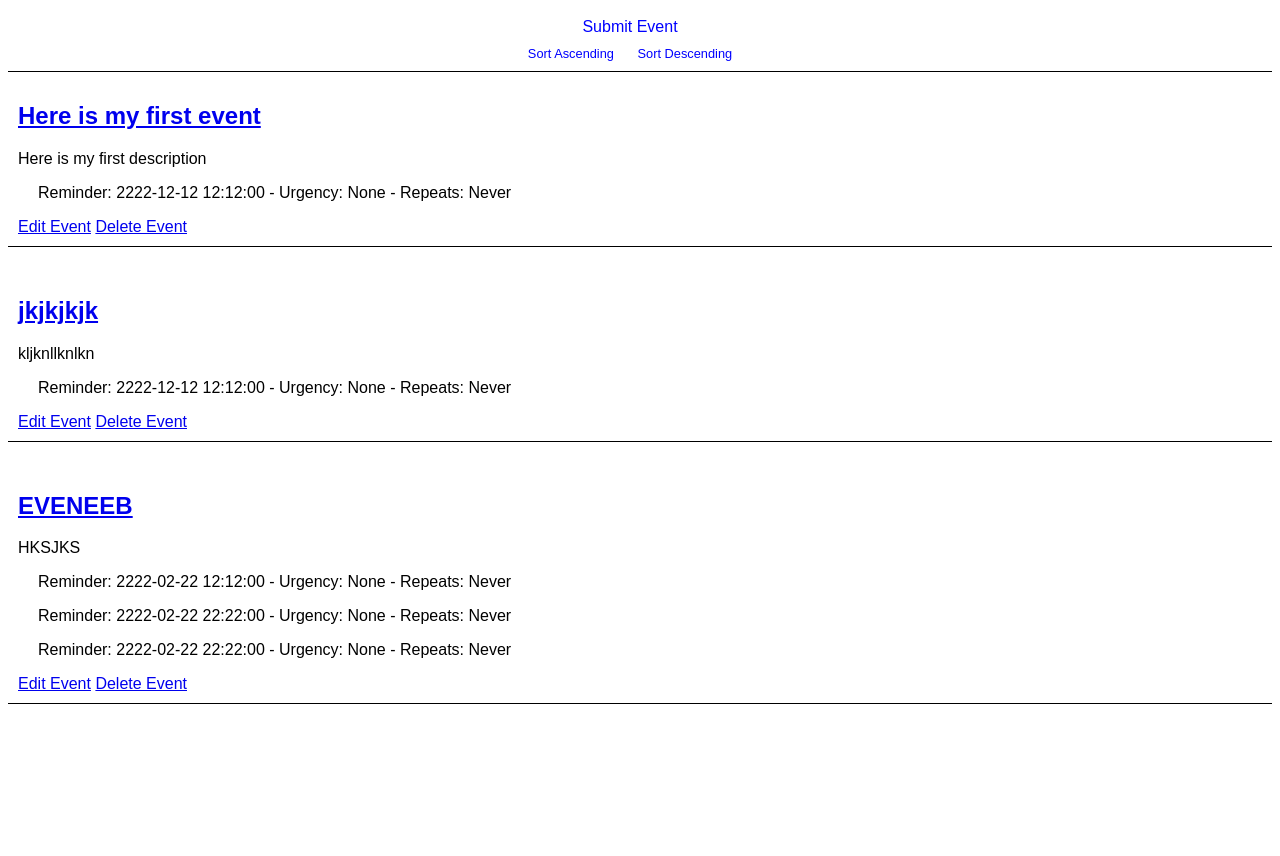
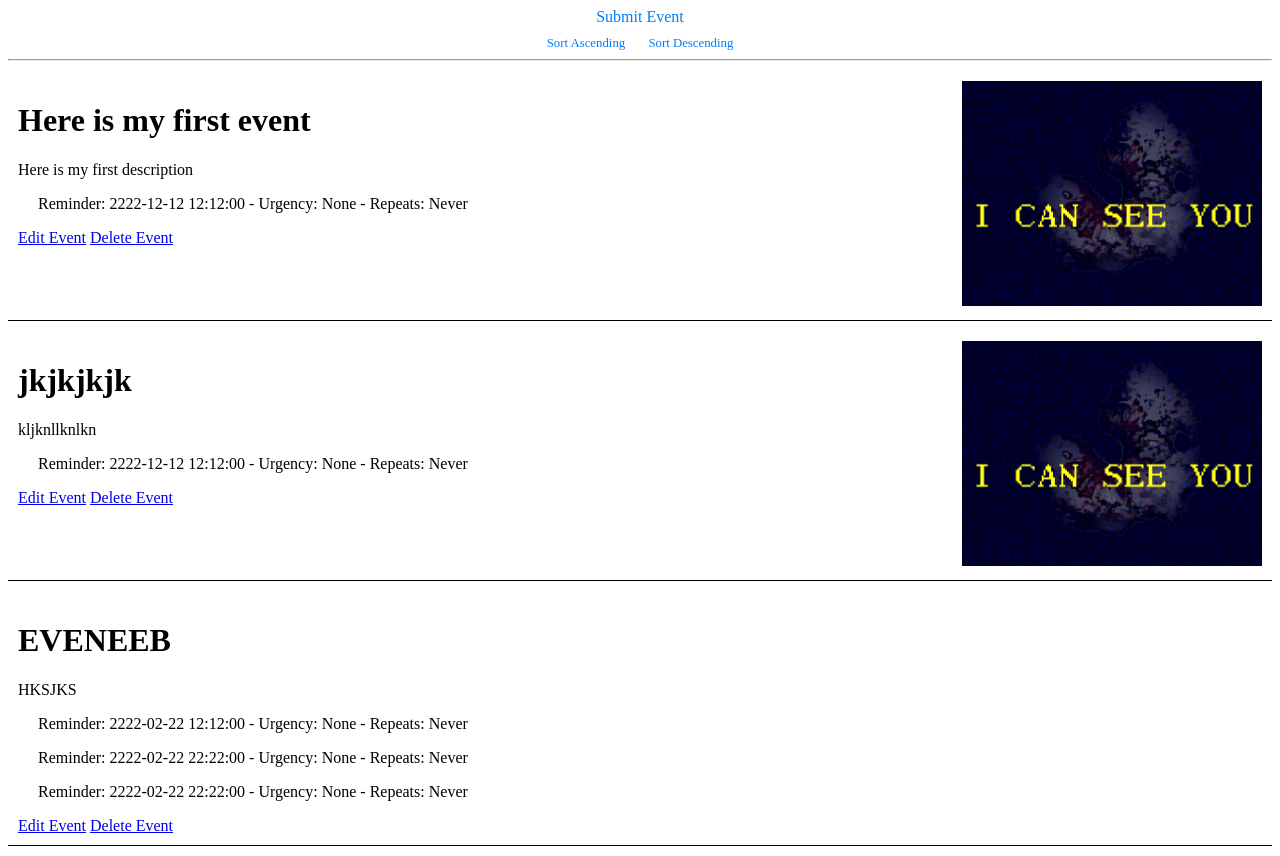
Before and after one commit to Halophilus/PiTime, a Flask app: page /events in a window 1280 px wide. Before the commit the page ends 704 px from the top, so only its background shows below. Run offline with Flask 3, Linux system fonts and the light colour scheme.

Commit message:
Add revised event page
There are now images associated with each event, and events can be 'deleted' with event_lock flag

```diff
--- a/PiTime/Template/app.py
+++ b/PiTime/Template/app.py
@@ -1,12 +1,13 @@
 from flask import Flask, render_template, request, redirect, url_for, flash, abort, request
 from datetime import datetime
-import re
-import os
+import re, os
+from glob import glob
 from models import db, Event, Reminder
-from werkzeug.utils import secure_filename
 
 app = Flask(__name__, template_folder=os.path.join(os.path.dirname(os.path.abspath(__file__)), 'templates'))
-image_folder = os.path.join(app.root_path, 'images')
+
+
+image_folder = os.path.join(app.root_path, 'static')
 
 if not os.path.exists(image_folder):
     os.makedirs(image_folder)
@@ -26,6 +27,44 @@ with app.app_context(): # creates a background environment to keep track of appl
 @app.route("/") # When accessing the root website, which shows the alarm submission form
 def index():
     return render_template("index.html")
+
+@app.route('/submit', methods=['POST']) # HTTP verb called for sending data to a server when host/submit URL is called
+def submit():
+    '''
+    Uses functions parse_form_data and add_event_reminders to convert user input into Event and Reminder objects
+    '''
+    event_title, event_description, reminders = parse_form_data(request.form)
+
+    reminder_dates = [reminder['date'] for reminder in reminders]
+    reminder_times = [reminder['time'] for reminder in reminders]
+
+    valid, error_messages = validate_reminders(reminder_dates, reminder_times) # Error handling for user input problems
+
+    if not valid:
+        for message in error_messages:
+            flash(message)
+            return redirect(url_for('index'))
+
+    try:
+        event_id = add_event_and_reminders(event_title, event_description, reminders)
+        flash(f"{event_title} added successfully!")
+
+        if 'event_image' in request.files:
+            file = request.files['event_image']
+            if file.filename != '':
+                allowed_extensions = {'png', 'jpg', 'jpeg', 'gif'}
+                if not('.' in file.filename and file.filename.rsplit('.', 1)[1].lower() in allowed_extensions):
+                    flash("File must be an image of the extension png, jpg, jpeg, or gif.")
+                else:
+                    _, file_extension = os.path.splitext(file.filename)
+                    new_filename = f"{event_id}{file_extension}"
+                    file_path = os.path.join(app.config['UPLOAD_FOLDER'], new_filename)
+                    file.save(file_path)
+
+        return redirect(url_for('index'))
+    except Exception as ex:
+        flash("An error occurred: " + str(ex))
+        return redirect(url_for('index'))
 
 def validate_reminders(reminder_dates, reminder_times):
     '''
@@ -160,46 +199,6 @@ def add_event_and_reminders(event_title, event_description, reminders_data):
 
     return current_event.id
 
-@app.route('/submit', methods=['POST']) # HTTP verb called for sending data to a server when host/submit URL is called
-def submit():
-    '''
-    Uses functions parse_form_data and add_event_reminders to convert user input into Event and Reminder objects
-    '''
-    event_title, event_description, reminders = parse_form_data(request.form)
-
-    reminder_dates = []
-    reminder_times = []
-    for reminder in reminders:
-        reminder_dates.append(reminder['date'])
-        reminder_times.append(reminder['time'])
-    valid, error_messages = validate_reminders(reminder_dates, reminder_times) # Error handling for user input problems
-
-    if not valid:
-        for message in error_messages:
-            flash(message)
-            return redirect(url_for('index'))
-
-    try:
-        event_id = add_event_and_reminders(event_title, event_description, reminders)
-        flash(f"{event_title} added successfully!")
-
-        if 'event_image' in request.files:
-            file = request.files['event_image']
-            if file.filename != '':
-                allowed_extensions = {'png', 'jpg', 'jpeg', 'gif'}
-                if not('.' in file.filename and file.filename.rsplit('.', 1)[1].lower() in allowed_extensions):
-                    flash("File must be an image of the extension png, jpg, jpeg, or gif.")
-                else:
-                    _, file_extension = os.path.splitext(file.filename)
-                    new_filename = f"{event_id}{file_extension}"
-                    file_path = os.path.join(app.config['UPLOAD_FOLDER'], new_filename)
-                    file.save(file_path)
-
-        return redirect(url_for('index'))
-    except Exception as ex:
-        flash("An error occurred: " + str(ex))
-        return redirect(url_for('index'))
-
 @app.route('/unlock/<path:key>')
 def key_check(key):
     '''
@@ -242,31 +241,66 @@ def read_unlock_val(file):
 def events():
     sort_order = request.args.get('sort', 'desc')  # Default sort order is descending
 
-    events = Event.query.all()
+    events = Event.query.filter_by(event_lock = False).all() # Pull all events from the database that haven't been deactivated
+    print(events)
+    events_with_images = []
     events_with_reminders = []
+    try:
+        events_with_reminders = relevant_events_filter(events)
+        events_with_images = add_image_filepath_to_event_dictionary(events_with_reminders)
+        print(events_with_images)
+    except TypeError as ex:
+        print("No events have been created yet")
+    # Sort events by their most recent reminder. My friend Ethan helped me with this part I'll be honest I have no idea how it works
+    if sort_order == 'desc':
+        events_with_images.sort(key=lambda e: max(r.date_time for r in e['reminders']), reverse=True)
+    else:
+        events_with_images.sort(key=lambda e: min(r.date_time for r in e['reminders']))
 
-    for event in events:
-        reminders = Reminder.query.filter_by(event_id=event.id).all()
-        all_locked = all(reminder.reminder_lock for reminder in reminders)
-        event_data = {
-            'id': event.id,
-            'title': event.title,
-            'description': event.description,
-            'reminders': reminders,
-            'all_locked': all_locked
-        }
-        events_with_reminders.append(event_data)
+    return render_template('events.html', events=events_with_images, sort_order=sort_order)
 
-    # Sort events by their most recent reminder. My friend Evan helped me with this part I'll be honest I have no idea how it works
-    if sort_order == 'desc':
-        events_with_reminders.sort(key=lambda e: max(r.date_time for r in e['reminders']), reverse=True)
-    else:
-        events_with_reminders.sort(key=lambda e: min(r.date_time for r in e['reminders']))
+def add_image_filepath_to_event_dictionary(events_with_reminders):
+    '''
+        Function: The Event object lacks an attribute that associates the object with an image filepath
+        Args:
+            events_with_reminders (list): contains a series of dictionaries containing the event data for all relevant objects to be displayed
+        Returns:
+            events_with_reminders (list): A modified list containing file paths when relevant, default image is None
+    '''
+    for event in events_with_reminders:
+        event['image_path'] = None
+        for ext in ['png', 'jpg', 'jpeg', 'gif']:
+            possible_path = os.path.join('static', f"{event['id']}.{ext}")
+            full_path = os.path.join(app.root_path, possible_path)
+            if os.path.isfile(full_path):
+                event['image_path'] = f"{event['id']}.{ext}"
+                break
+    return events_with_reminders
 
-    return render_template('events.html', events=events_with_reminders, sort_order=sort_order)
-
-
-
+def relevant_events_filter(events_query):
+    '''
+        Function: Takes an Event Query object and filters out deactivated Event objects, and Events with no reminders parsing the data into a list of dictionaries for interpretation at the scripting level
+        Args:
+            events_query (Query), a query containing Event instances
+        Returns:
+            events_with_reminders (list), a list of dictionaries containing all the data to be handled by the HTML form
+    '''
+    events_with_reminders = []
+    for event in events_query:
+        try:
+            reminders = Reminder.query.filter_by(event_id=event.id).all()
+            all_locked = all(reminder.reminder_lock for reminder in reminders) # If all the reminders are spent, tested using a tuple comprehension and the all function
+            event_data = {
+                'id': event.id,
+                'title': event.title,
+                'description': event.description,
+                'reminders': reminders, # These objects can now be readily queries
+                'all_locked': all_locked # This is used to determine whether or not an entry will be grayed out
+            }
+            events_with_reminders.append(event_data)
+        except ValueError as e:
+            print(f"No reminders associated with this event, {e}")
+    return events_with_reminders
 
 if __name__ == "__main__":
     app.run(debug=True)
--- a/PiTime/Template/models.py
+++ b/PiTime/Template/models.py
@@ -13,8 +13,7 @@ class Event(db.Model): # Objects are not being stored in memory and thus do not
     id = db.Column(db.Integer, primary_key=True)
     title = db.Column(db.String(120), nullable=False)
     description = db.Column(db.String(500))
-    # event_lock = db.Column(db.Boolean, default = False)
-    # image_path
+    event_lock = db.Column(db.Boolean, default = False)
     reminders = db.relationship('Reminder', backref='event', lazy='dynamic') # Enabeles a 1 event to many reminders configuration
 
 class Reminder(db.Model):
--- a/PiTime/Template/templates/events.html
+++ b/PiTime/Template/templates/events.html
@@ -3,13 +3,16 @@
 <head>
     <title>Event and Reminder Management</title>
     <style>
-        body {
-            font-family: Arial, sans-serif;
-        }
         .event-container {
+            display: flex;
+            justify-content: space-between;
+            align-items: flex-start;
             border-bottom: 1px solid black;
             padding: 10px;
-            margin-bottom: 20px;
+            margin-bottom: 10px;
+        }
+        .event-details {
+            width: 80%; /* Adjust as needed */
         }
         .reminder {
             margin-left: 20px;
@@ -18,15 +21,18 @@
             color: gray;
         }
         .nav-bar {
-            background-color: white;
-            padding: 10px;
             text-align: center;
-            border-bottom: 1px solid black;
+            margin-bottom: 10px;
         }
         .nav-bar a {
-            color: blue;
+            margin: 0 10px;
             text-decoration: none;
-            margin-right: 20px;
+            color: #007bff;
+        }
+        .event-image img {
+            max-width: 300px;
+            max-height: 300px;
+            object-fit: cover; /* Ensures the image is cropped to fit */
         }
     </style>
 </head>
@@ -43,16 +49,16 @@
             <a href="{{ url_for('events', sort='asc') }}">Sort Ascending</a>
             <a href="{{ url_for('events', sort='desc') }}">Sort Descending</a>
         </div>
+        <hr>
     </div>
 
     <!-- Events Section -->
     <div>
         {% for event in events %}
             <div class="event-container {{ 'grayed-out' if event.all_locked else '' }}">
-                <!-- Event Title as a Link -->
-                <a href="/event/{{ event.id }}">
-                    <h2>{{ event.title }}</h2>
-                </a>
+                <!-- Event Details -->
+                <div class="event-details">
+                    <h1>{{ event.title }}</h1>
                     <p>{{ event.description }}</p>
 
                     <!-- Display reminders for this event -->
@@ -64,10 +70,19 @@
                     <a href="/edit-event/{{ event.id }}" class="edit-btn">Edit Event</a>
                     <a href="/delete-event/{{ event.id }}" class="delete-btn">Delete Event</a>
                 </div>
+
+                <!-- Event Image -->
+                {% if event.image_path %}
+                    <div class="event-image">
+                        <img src="{{ url_for('static', filename=event.image_path) }}" alt="Test Image">
+                    </div>
+                {% endif %}
+            </div>
         {% endfor %}
     </div>
 
     <script>
+        // Add any necessary JavaScript here
     </script>
 
 </body>
```
Also changed, not shown: PiTime/Template/1.jpg (added), PiTime/Template/images/1.jpg (added), PiTime/Template/images/9.png (deleted), PiTime/Template/instance/alarm-reminder.db, PiTime/Template/static/1.png (renamed from PiTime/Template/images/8.png), PiTime/Template/static/2.png (added), PiTime/Template/static/styles.css (deleted), PiTime/Template/templates/1.jpg (added), PiTime/Template/templates/images/1.jpg (added), PiTime/Template/templates/images/2.png (added). Lines whose indentation alone changed are shown as unchanged.
